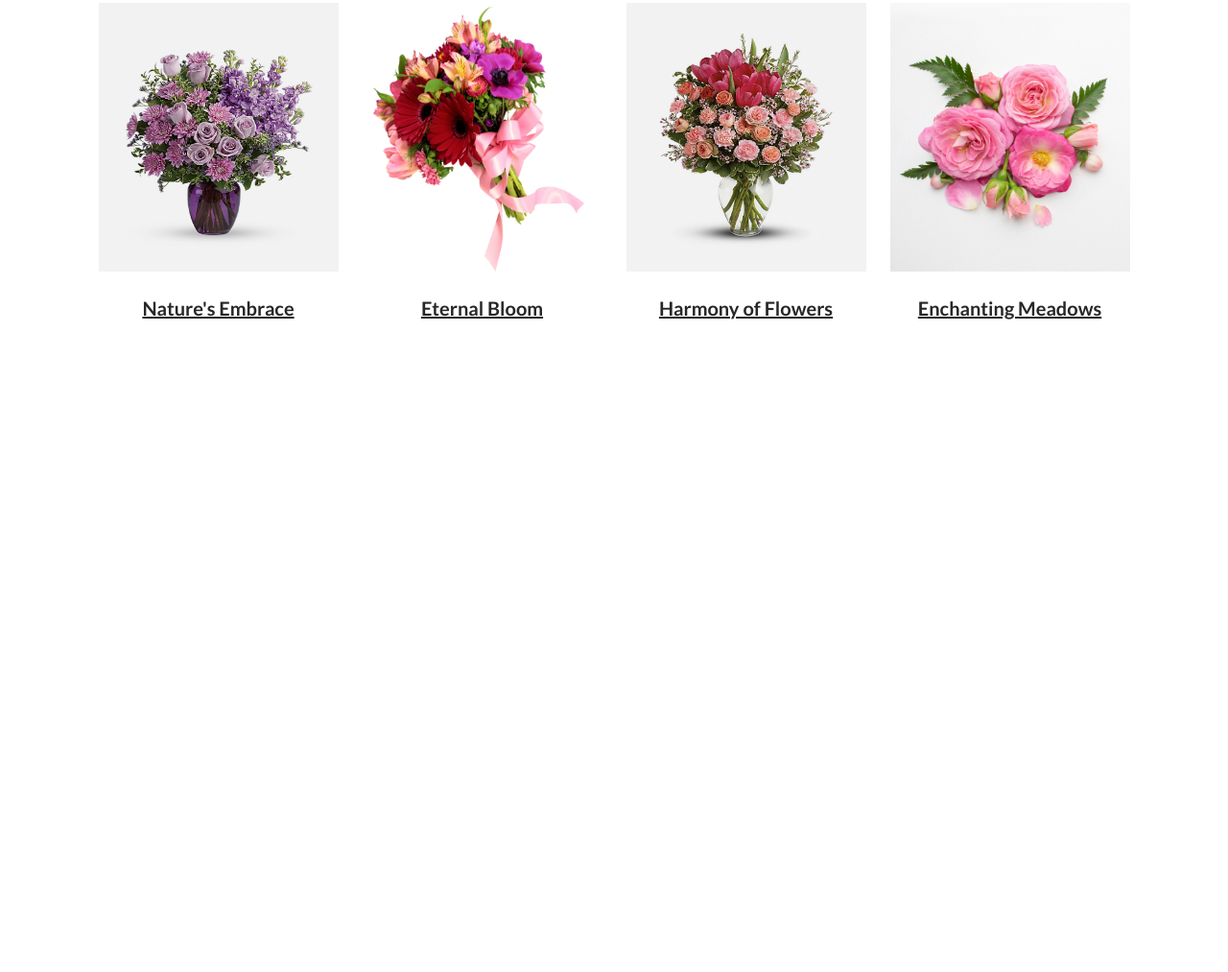
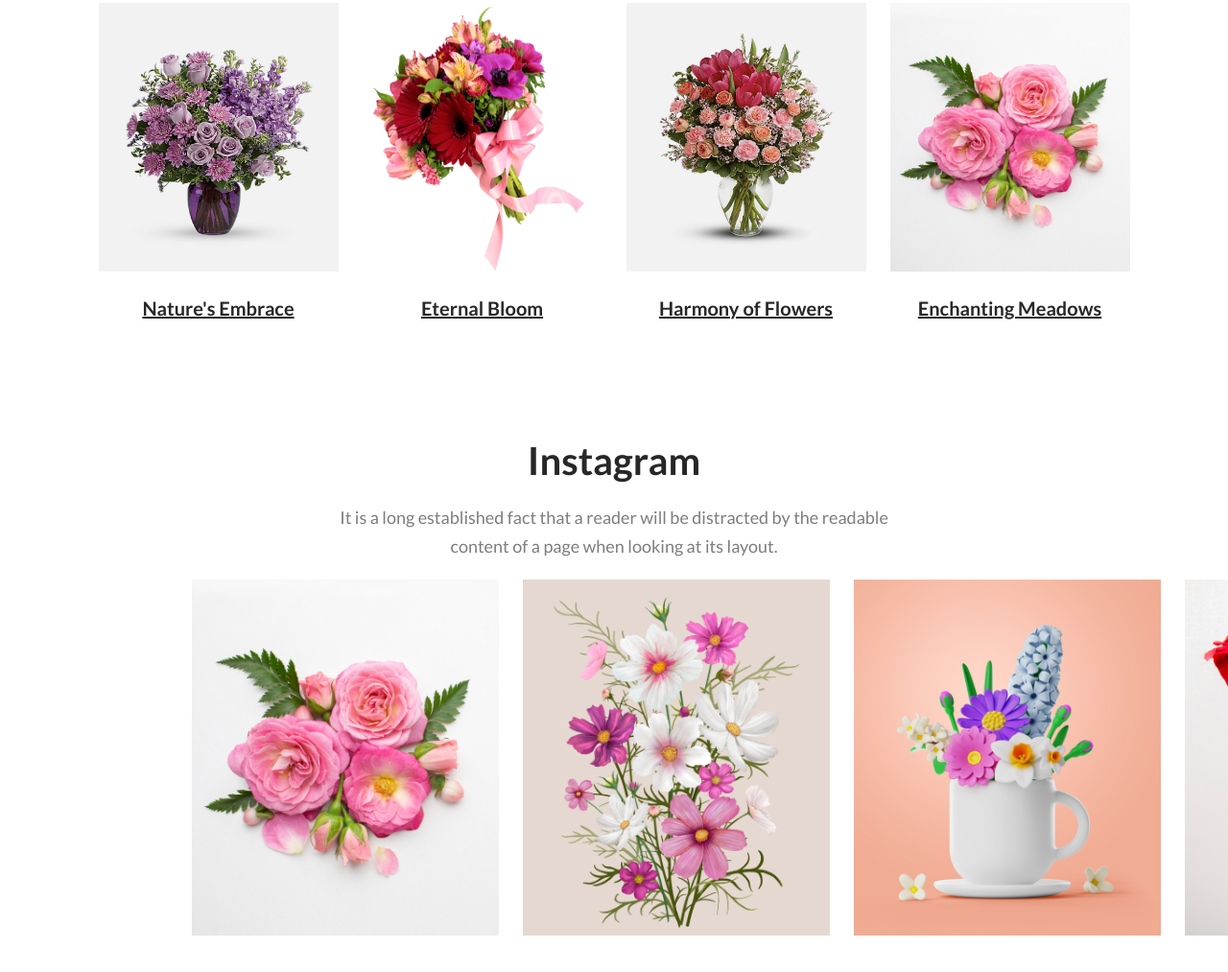
Before and after one commit to aminurjs/flower-shop-pro, a plain HTML site: page index.html in a window 1280 px wide. Shown: the part 3171-4184 px from the top of the page at 96% size. Before the commit the page ends 3507 px from the top, so only its background shows below. Drawn offline with Linux system fonts and the light colour scheme.

Commit message:
instagra area complete

```diff
--- a/index.html
+++ b/index.html
@@ -92,6 +92,16 @@
                 </div>
             </div>
         </section>
+        <section class="insta">
+            <h2 class="section_title">Instagram</h2>
+            <p class="section_desc">It is a long established fact that a reader will be distracted by the readable <br> content of a page when looking at its layout.</p>
+            <div class="insta_imgs">
+                <img src="images/insta_1.jpg" alt="">
+                <img src="images/insta_2.png" alt="">
+                <img src="images/insta_3.png" alt="">
+                <img src="images/insta_4.png" alt="">
+            </div>
+        </section>
     </main>
     <footer>
 
--- a/styles/style.css
+++ b/styles/style.css
@@ -188,3 +188,18 @@
     line-height: 30px;
     text-decoration-line: underline;
 }
+
+/* Inastagram area styles here */
+
+.insta{
+    margin: 120px 200px;
+}
+.insta_imgs{
+    display: flex;
+    align-items: center;
+    justify-content: space-between;
+    gap: 25px;
+}
+.insta_imgs img{
+    max-width: 320px;
+}
```
Also changed, not shown: images/insta_1.jpg (added), images/insta_2.png (added), images/insta_3.png (added), images/insta_4.png (added).
